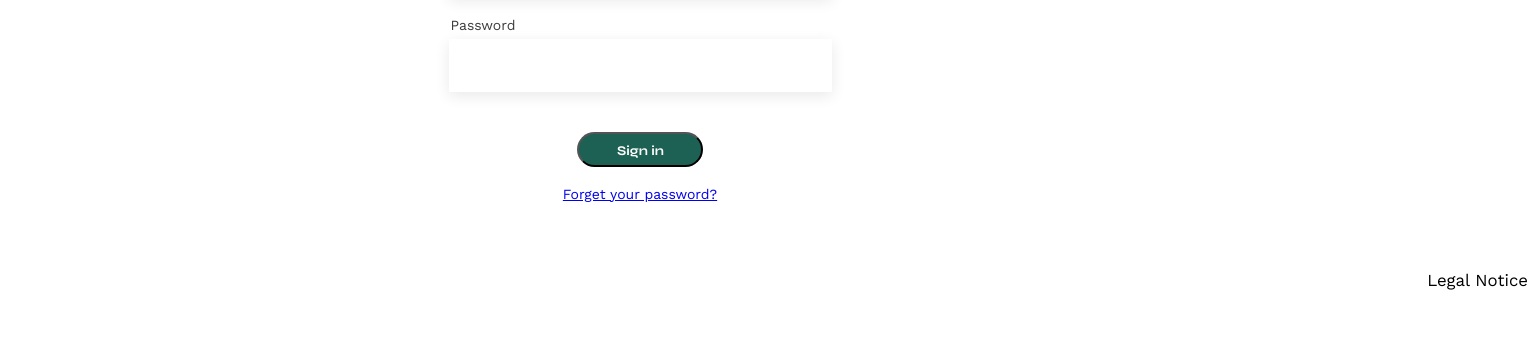
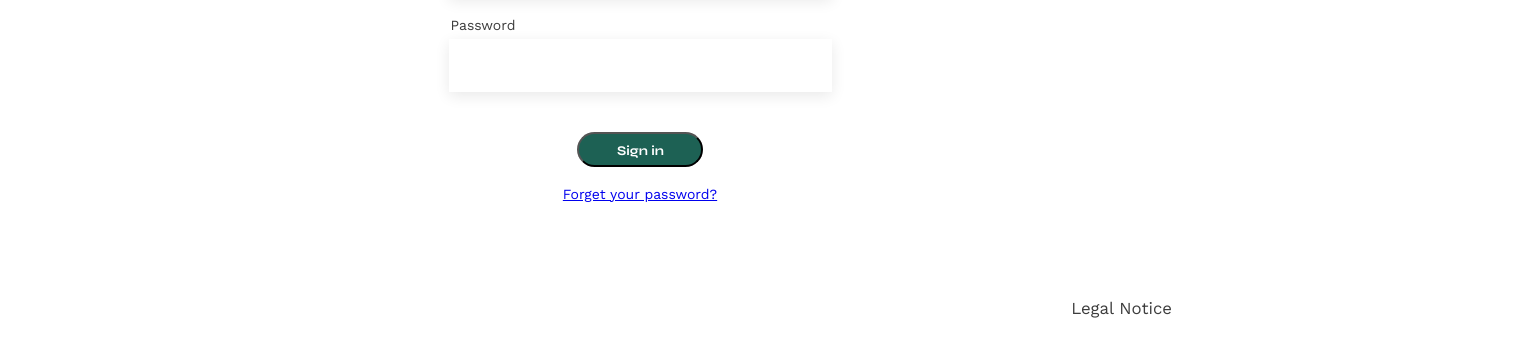
Before and after one commit to KerelosMikhail/Sophie-Bluel-website, a plain HTML site: page FrontEnd/login.html in a window 1280 px wide. Shown: the part 290-646 px from the top of the page, 1538 px wide, since content can reach past the window. Drawn offline with nearby package versions, Linux system fonts and the light colour scheme.

Commit message:
fixing login page

```diff
--- a/FrontEnd/assets/style.css
+++ b/FrontEnd/assets/style.css
@@ -356,3 +356,13 @@ footer nav ul {
 #login-title {
   margin: 20px auto;
 }
+
+#legal-notice {
+  display: flex;
+  justify-content: end;
+  align-items: center;
+  font-family: "Work Sans";
+  font-size: 14px;
+  color: #3d3d3d;
+  margin-top: 20px;
+}
--- a/FrontEnd/login.html
+++ b/FrontEnd/login.html
@@ -40,7 +40,7 @@
       </section>
     </main>
 
-    <footer>
+    <footer id="legal-notice">
       <nav>
         <ul>
           <li>Legal Notice</li>
```
